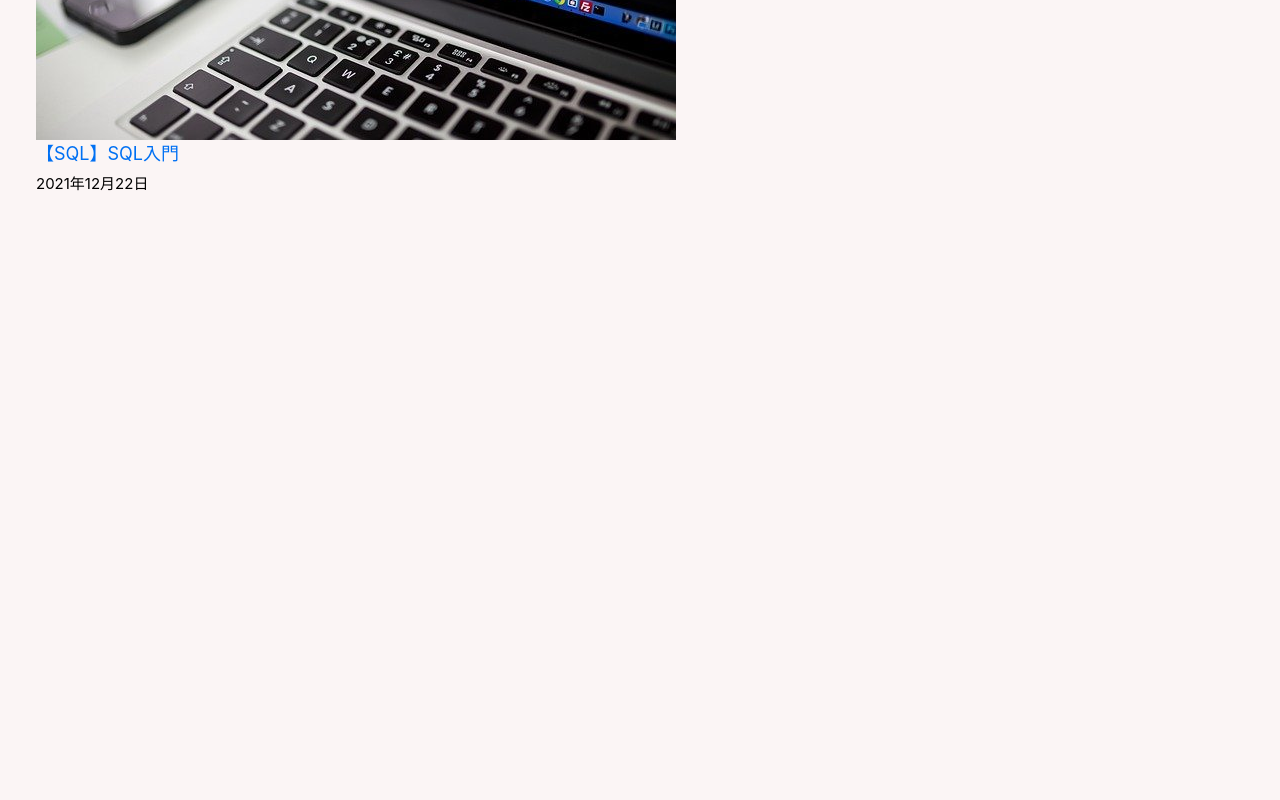
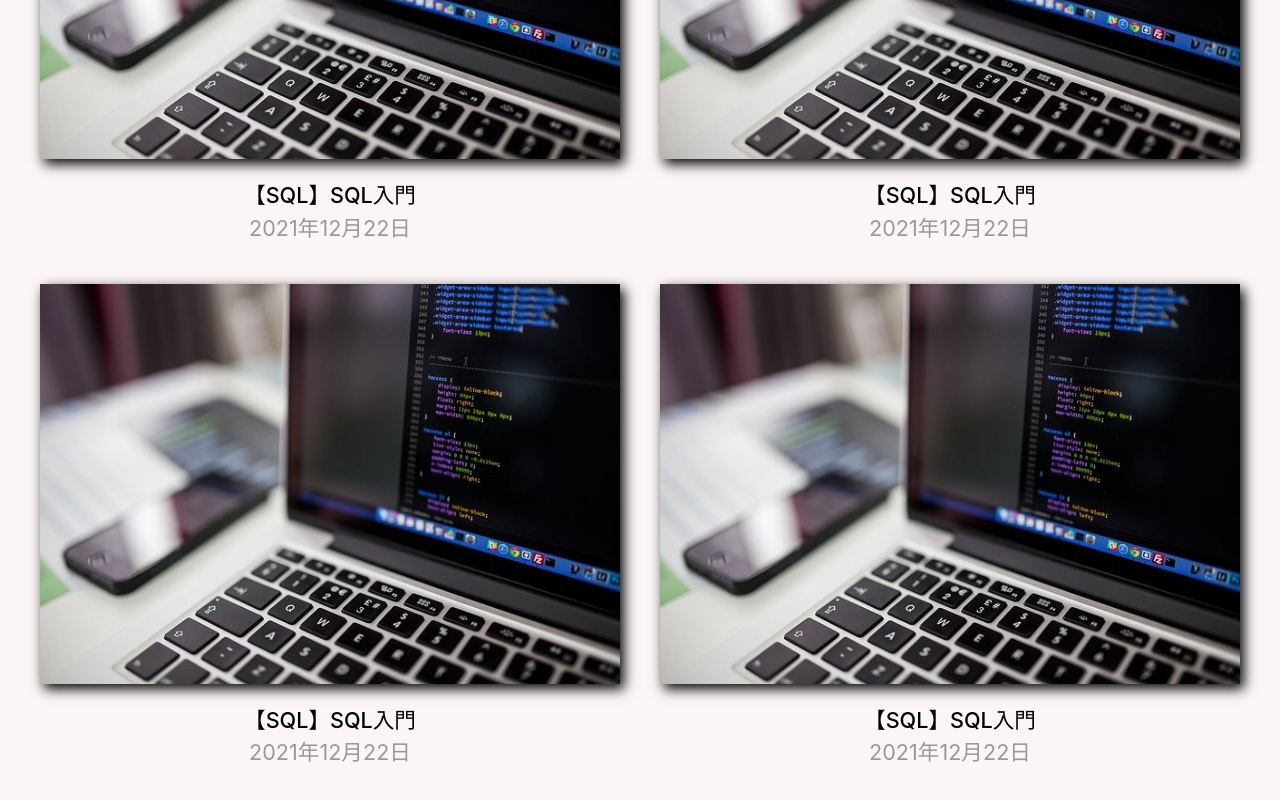
Before and after one commit to P-manBrown/nextjs-practice, a Next.js app in the folder second-Next/: page / in a window 1280 px wide. Shown: the part 616-1416 px from the top of the page. Before the commit the page ends 922 px from the top, so only its background shows below. Built offline with nearby package versions, Linux system fonts and the light colour scheme.

Commit message:
[add] second-next index.js images

```diff
--- a/second-Next/pages/index.js
+++ b/second-Next/pages/index.js
@@ -3,27 +3,64 @@ import Image from 'next/image'
 import Link from 'next/link'
 import Layout from '../components/Layout'
 import styles from '../styles/Home.module.css'
+import utilStyles from '../styles/utils.module.css'
 
 export default function Home() {
   return (
     <Layout>
-      <section>
+      <section className={`${utilStyles.headingMd} ${utilStyles.padding1px}`}>
         <p>未経験からエンジニア転職を目指して日々学習に励んでいます。</p>
       </section>
-      <section>
+      <section className={`${utilStyles.headingMd} ${utilStyles.padding1px}`}>
         <h2>学習の記録</h2>
-        <div>
+        <div className={styles.grid}>
           <article>
             <Link href="">
-              <img src="/images/thumbnail01.jpg" />
+              <img src="/images/thumbnail01.jpg" className={styles.thumbnailImage} />
             </Link>
             <Link href="">
-              <a>【SQL】SQL入門</a>
+              <a className={utilStyles.boldText}>【SQL】SQL入門</a>
             </Link>
             <br />
-            <small>
+            <smal className={utilStyles.lightText}>
               2021年12月22日
-            </small>
+            </smal>
+          </article>
+          <article>
+            <Link href="">
+              <img src="/images/thumbnail01.jpg" className={styles.thumbnailImage} />
+            </Link>
+            <Link href="">
+              <a className={utilStyles.boldText}>【SQL】SQL入門</a>
+            </Link>
+            <br />
+            <smal className={utilStyles.lightText}>
+              2021年12月22日
+            </smal>
+          </article>
+          <article>
+            <Link href="">
+              <img src="/images/thumbnail01.jpg" className={styles.thumbnailImage} />
+            </Link>
+            <Link href="">
+              <a className={utilStyles.boldText}>【SQL】SQL入門</a>
+            </Link>
+            <br />
+            <smal className={utilStyles.lightText}>
+              2021年12月22日
+            </smal>
+          </article>
+          <article>
+            <Link href="">
+              <img src="/images/thumbnail01.jpg" className={styles.thumbnailImage} />
+            </Link>
+            <Link href="">
+              <a className={utilStyles.boldText}>【SQL】SQL入門</a>
+            </Link>
+            <br />
+            <smal className={utilStyles.lightText}>
+              2021年12月22日
+            </smal>
           </article>
         </div>
       </section>
--- a/second-Next/styles/Home.module.css
+++ b/second-Next/styles/Home.module.css
@@ -12,105 +12,25 @@
   align-items: center;
 }
 
-.footer {
-  display: flex;
-  flex: 1;
-  padding: 2rem 0;
-  border-top: 1px solid #eaeaea;
-  justify-content: center;
-  align-items: center;
+.thumbnailImage {
+  width: 950px;
+  height: 400px;
+  margin-bottom: 20px;
+  box-shadow: 4px 5px 12px black;
+  transition: all 0.3s;
+  cursor: pointer;
 }
 
-.footer a {
-  display: flex;
-  justify-content: center;
-  align-items: center;
-  flex-grow: 1;
-}
-
-.title a {
-  color: #0070f3;
-  text-decoration: none;
-}
-
-.title a:hover,
-.title a:focus,
-.title a:active {
-  text-decoration: underline;
-}
-
-.title {
-  margin: 0;
-  line-height: 1.15;
-  font-size: 4rem;
-}
-
-.title,
-.description {
-  text-align: center;
-}
-
-.description {
-  margin: 4rem 0;
-  line-height: 1.5;
-  font-size: 1.5rem;
-}
-
-.code {
-  background: #fafafa;
-  border-radius: 5px;
-  padding: 0.75rem;
-  font-size: 1.1rem;
-  font-family: Menlo, Monaco, Lucida Console, Liberation Mono, DejaVu Sans Mono,
-    Bitstream Vera Sans Mono, Courier New, monospace;
+.thumbnailImage:hover {
+  transform: translate(4px, 5px);
+  box-shadow: none;
 }
 
 .grid {
-  display: flex;
-  align-items: center;
-  justify-content: center;
+  display: grid;
   flex-wrap: wrap;
-  max-width: 800px;
+  max-width: 1200px;
+  gap: 40px;
+  margin: 0 auto;
+  grid-template-columns: repeat(auto-fit, minmax(400px, 1fr));
 }
-
-.card {
-  margin: 1rem;
-  padding: 1.5rem;
-  text-align: left;
-  color: inherit;
-  text-decoration: none;
-  border: 1px solid #eaeaea;
-  border-radius: 10px;
-  transition: color 0.15s ease, border-color 0.15s ease;
-  max-width: 300px;
-}
-
-.card:hover,
-.card:focus,
-.card:active {
-  color: #0070f3;
-  border-color: #0070f3;
-}
-
-.card h2 {
-  margin: 0 0 1rem 0;
-  font-size: 1.5rem;
-}
-
-.card p {
-  margin: 0;
-  font-size: 1.25rem;
-  line-height: 1.5;
-}
-
-.logo {
-  height: 1em;
-  margin-left: 0.5rem;
-}
-
-@media (max-width: 600px) {
-  .grid {
-    width: 100%;
-    flex-direction: column;
-  }
-}
```
